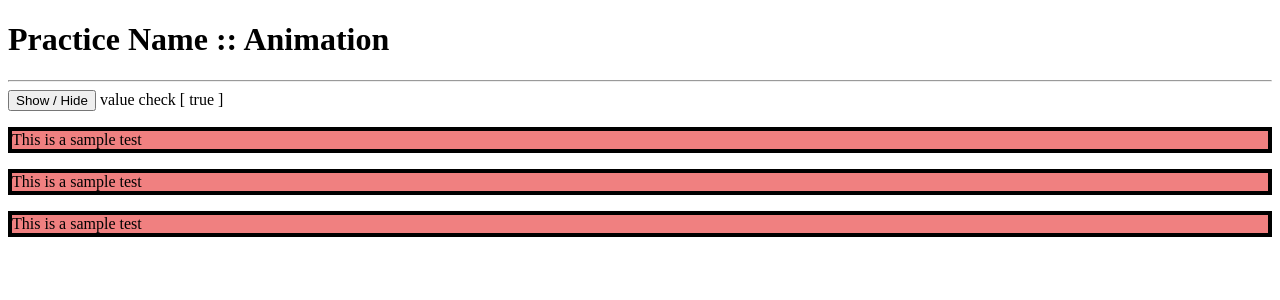
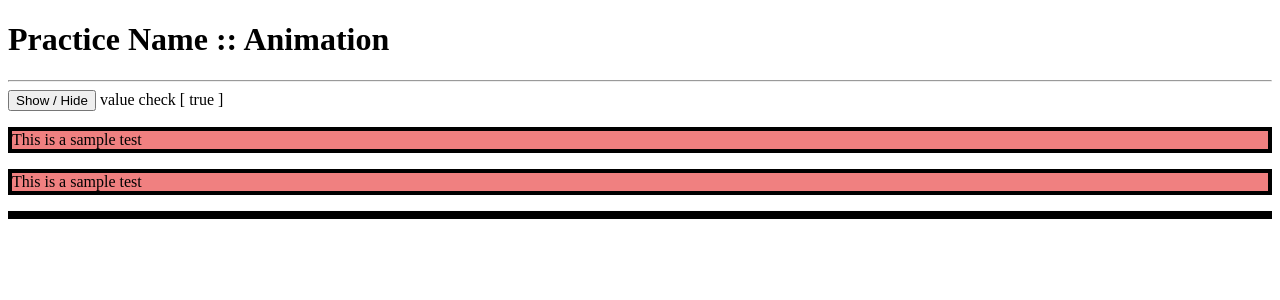
Before and after one commit to woobaik/vue_practice, a Vue app: page / in a window 1280 px wide. Shown: the top 300 px of the page. Built offline with nearby package versions, Linux system fonts and the light colour scheme.

Commit message:
Finish template practice

```diff
--- a/src/App.vue
+++ b/src/App.vue
@@ -17,7 +17,7 @@
     </transition>
       <transition name="slide" appear>
        <p v-if="show" class="sample">
-         This is a sample test
+
       </p>
     </transition>
 
```
